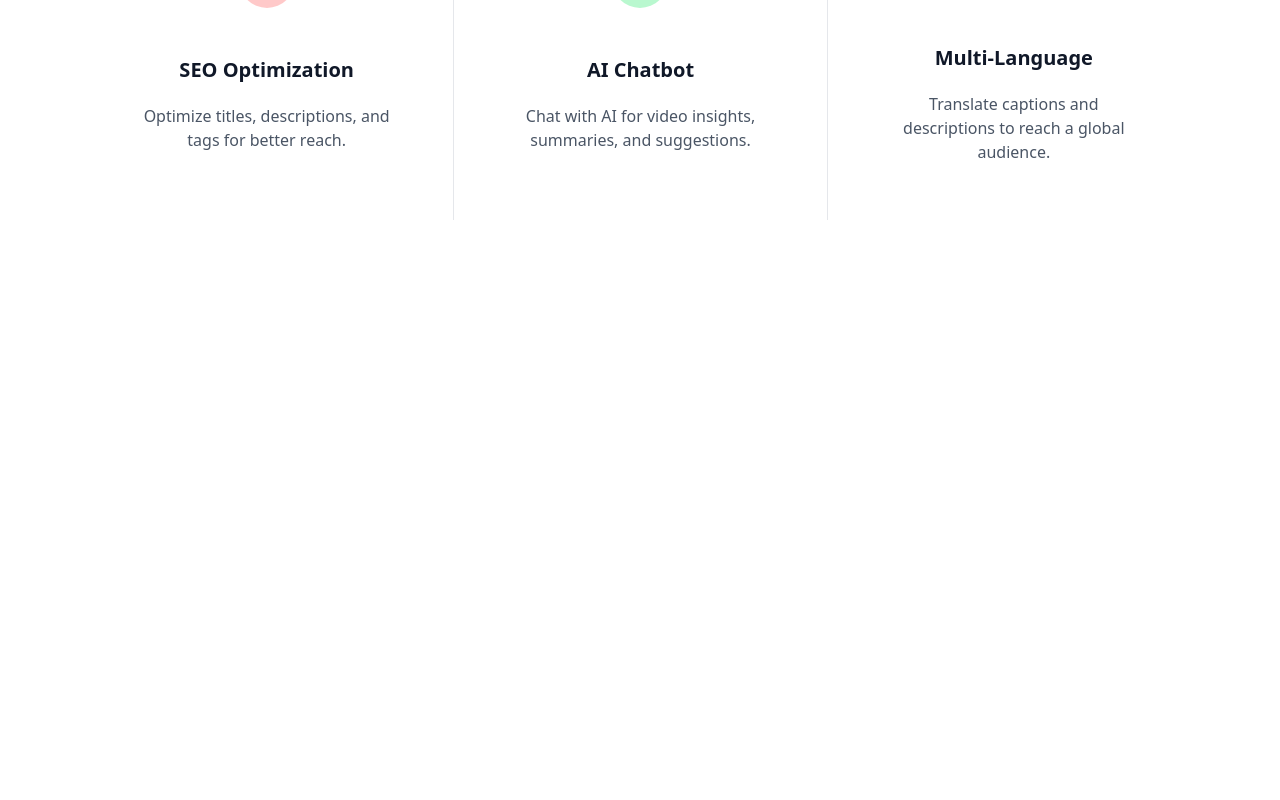
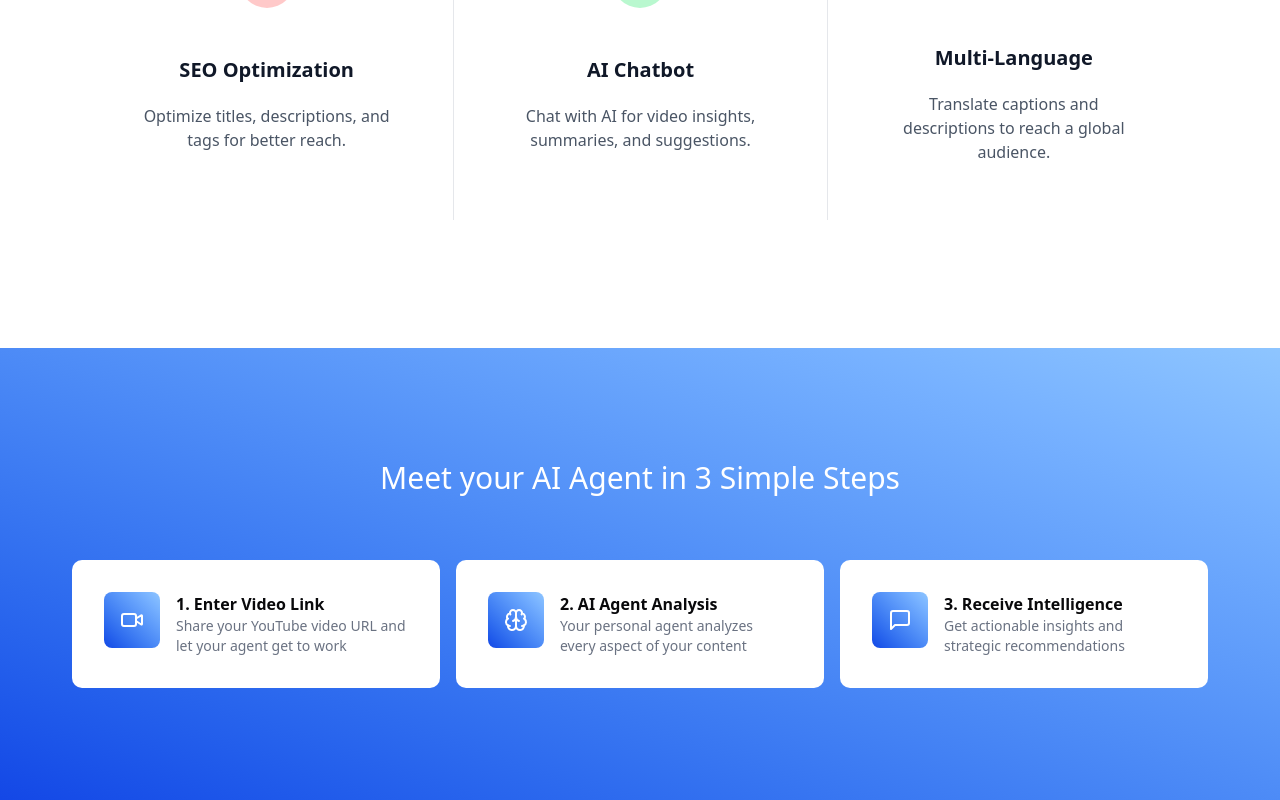
Before and after one commit to TayyabAsghar/AgentTube, a Next.js app: page / in a window 1280 px wide. Shown: the part 1229-2029 px from the top of the page. Before the commit the page ends 1529 px from the top, so only its background shows below. Built offline with nearby package versions, Linux system fonts and the light colour scheme; no server answers.

Commit message:
✨ NEW-FEATURE: Add Steps details.

```diff
--- a/src/app/page.tsx
+++ b/src/app/page.tsx
@@ -1,5 +1,6 @@
 import AgentPulse from "@/components/AgentPulse";
-import FeatureSection from "@/components/FeatureSection";
+import FeatureSection from "@/components/landing-page/FeatureSection";
+import HowItWorksSection from "@/components/landing-page/HowItWorksSection";
 
 const Home = () => {
   return (
@@ -11,7 +12,7 @@ const Home = () => {
 
             <h1 className="text-4xl md:text-6xl font-bold text-gray-900 mb-6">
               Meet Your Personal{" "}
-              <span className="bg-gradient-to-r from-blue-600 to-blue-400 bg-clip-text text-transparent">
+              <span className="bg-gradient-to-r from-blue-700 to-blue-400 bg-clip-text text-transparent">
                 AI Content Agent
               </span>
             </h1>
@@ -25,6 +26,8 @@ const Home = () => {
       </section>
 
       <FeatureSection />
+
+      <HowItWorksSection />
     </div>
   );
 };
--- a/src/components/AgentPulse.tsx
+++ b/src/components/AgentPulse.tsx
@@ -10,7 +10,7 @@ const AgentPulse = ({ size = "small", color = "blue" }: AgentPulseProps) => {
     large: { outer: "size-16", inner: "size-8" },
   };
   const colorClasses = {
-    blue: { outer: "bg-blue-100", inner: "bg-blue-600" },
+    blue: { outer: "bg-blue-100", inner: "bg-blue-700" },
     green: { outer: "bg-emerald-100", inner: "bg-green-600" },
     purple: { outer: "bg-fuchsia-100", inner: "bg-purple-600" },
   };
--- a/src/components/FeatureSection.tsx
+++ b/src/components/landing-page/FeatureSection.tsx
@@ -1,4 +1,4 @@
-import Features from "@/utils/constants/features";
+import Features from "@/lib/constants/features";
 
 const FeatureSection = () => {
   return (
--- /dev/null
+++ b/src/components/landing-page/HowItWorksSection.tsx
@@ -0,0 +1,30 @@
+import Steps from "@/lib/constants/steps";
+
+const HowItWorksSection = () => {
+  return (
+    <section className="p-18 py-28 mt-12 bg-gradient-to-bl from-blue-300 to-blue-700">
+      <h2 className="text-3xl text-white font-[500] text-center">
+        Meet your AI Agent in 3 Simple Steps
+      </h2>
+
+      <ul className="mt-16 w-full max-w-6xl mx-auto grid grid-cols-1 sm:grid-cols-2 md:grid-cols-3 gap-4 justify-stretch items-stretch">
+        {Steps.map((step, index) => (
+          <li
+            key={index}
+            className="flex items-center gap-4 p-4 md:p-6 lg:p-8 bg-white bg-opacity-90 rounded-lg hover:shadow-lg"
+          >
+            <div className="bg-gradient-to-bl from-blue-300 to-blue-700 self-start text-xl text-white w-fit p-4 rounded-md">
+              <step.icon />
+            </div>
+            <div className="self-start">
+              <h3 className="font-semibold">{step.title}</h3>
+              <p className="text-gray-500 text-sm">{step.description}</p>
+            </div>
+          </li>
+        ))}
+      </ul>
+    </section>
+  );
+};
+
+export default HowItWorksSection;
--- a/src/utils/constants/features.ts
+++ b/src/lib/constants/features.ts
@@ -9,7 +9,7 @@ import {
   ChartNoAxesCombined,
 } from "lucide-react";
 
-type FeatureList = {
+type FeatureType = {
   title: string;
   description: string;
   bgColor: string;
@@ -18,7 +18,7 @@ type FeatureList = {
   >;
 };
 
-const Features: FeatureList[] = [
+const Features: FeatureType[] = [
   {
     title: "AI Video Insights",
     description:
--- /dev/null
+++ b/src/lib/constants/steps.ts
@@ -0,0 +1,30 @@
+import { ForwardRefExoticComponent, RefAttributes } from "react";
+import { Brain, LucideProps, MessageSquare, Video } from "lucide-react";
+
+type StepsType = {
+  title: string;
+  description: string;
+  icon: ForwardRefExoticComponent<
+    Omit<LucideProps, "ref"> & RefAttributes<SVGSVGElement>
+  >;
+};
+
+const Steps: StepsType[] = [
+  {
+    title: "1. Enter Video Link",
+    description: "Share your YouTube video URL and let your agent get to work",
+    icon: Video,
+  },
+  {
+    title: "2. AI Agent Analysis",
+    description: "Your personal agent analyzes every aspect of your content",
+    icon: Brain,
+  },
+  {
+    title: "3. Receive Intelligence",
+    description: "Get actionable insights and strategic recommendations",
+    icon: MessageSquare,
+  },
+] as const;
+
+export default Steps;
```
